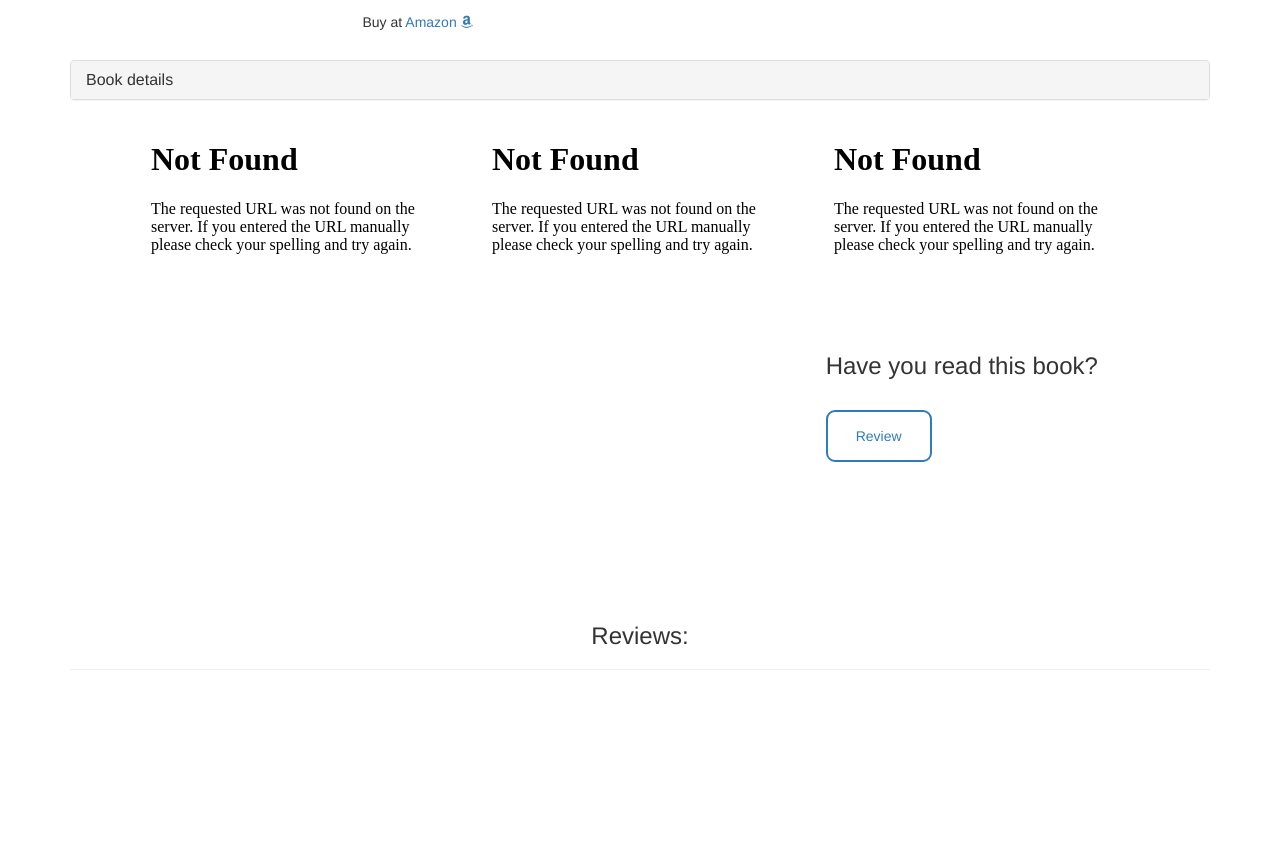
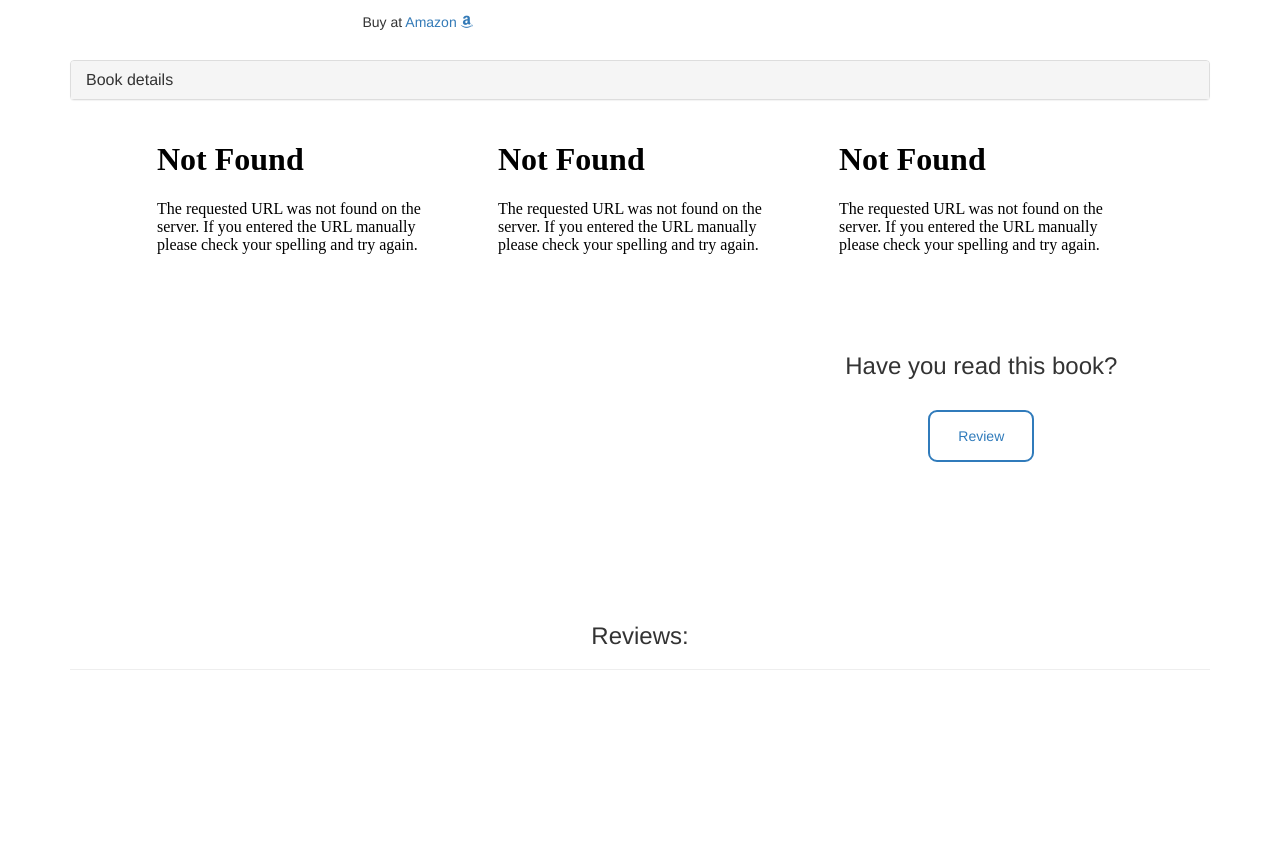
Before and after one commit to andriusci/book-review-project, a Flask app: template templates/book_page.html in a window 1280 px wide. Shown: the part 178-1021 px from the top of the page. Run offline with Flask 2, Linux system fonts and the light colour scheme; the template is opened without the code that fills it, so the values that code supplies are empty; some libraries are stand-ins or nearby versions.

Commit message:
all three iframes centered

```diff
--- a/templates/book_page.html
+++ b/templates/book_page.html
@@ -88,7 +88,7 @@
 
 <div class="row" id="iFrame-wrap">
   <!--rating chart iFrame-->
-  <div class="col-sm-12 col-md-6 col-lg-4 center">
+  <div class="col-sm-12 col-md-6 col-lg-4 centered">
   <div class="iFrame">
     <iframe name="ratingChart" id="rating-iframe" scrolling="no" frameborder="no"
       src="/ratingChart:bookID:{{book._id}}"></iframe>
@@ -96,14 +96,14 @@
 </div>
 
   <!--recomend iFrame-->
-  <div class="col-sm-12 col-md-6 col-lg-4 center">
+  <div class="col-sm-12 col-md-6 col-lg-4 centered">
   <div class="iFrame">
     <iframe name="recomend" frameborder="no" scrolling="no" src="/recommend:bookID:{{book._id}}"></iframe>
   </div>
 </div>
 
   <!--rate & review iFrame-->
-  <div class="col-sm-12 col-md-12 col-lg-4 center" >
+  <div class="col-sm-12 col-md-12 col-lg-4 centered" >
 
   <div class="iFrame">
     <iframe frameborder="no" src="/rate:bookID:{{book._id}}"></iframe>
@@ -111,7 +111,9 @@
   <div class="review">
       <h3>Have you read this book?</h3><br>
       <!-- Trigger the modal with a button -->
+
   <button type="button" class="review-btn" data-toggle="modal" data-target="#review-modal">Review</button>
+
   </div>
   </div>
   </div>
```
Also changed, not shown: templates/iFrames/rate.html (+4 -4 lines).
